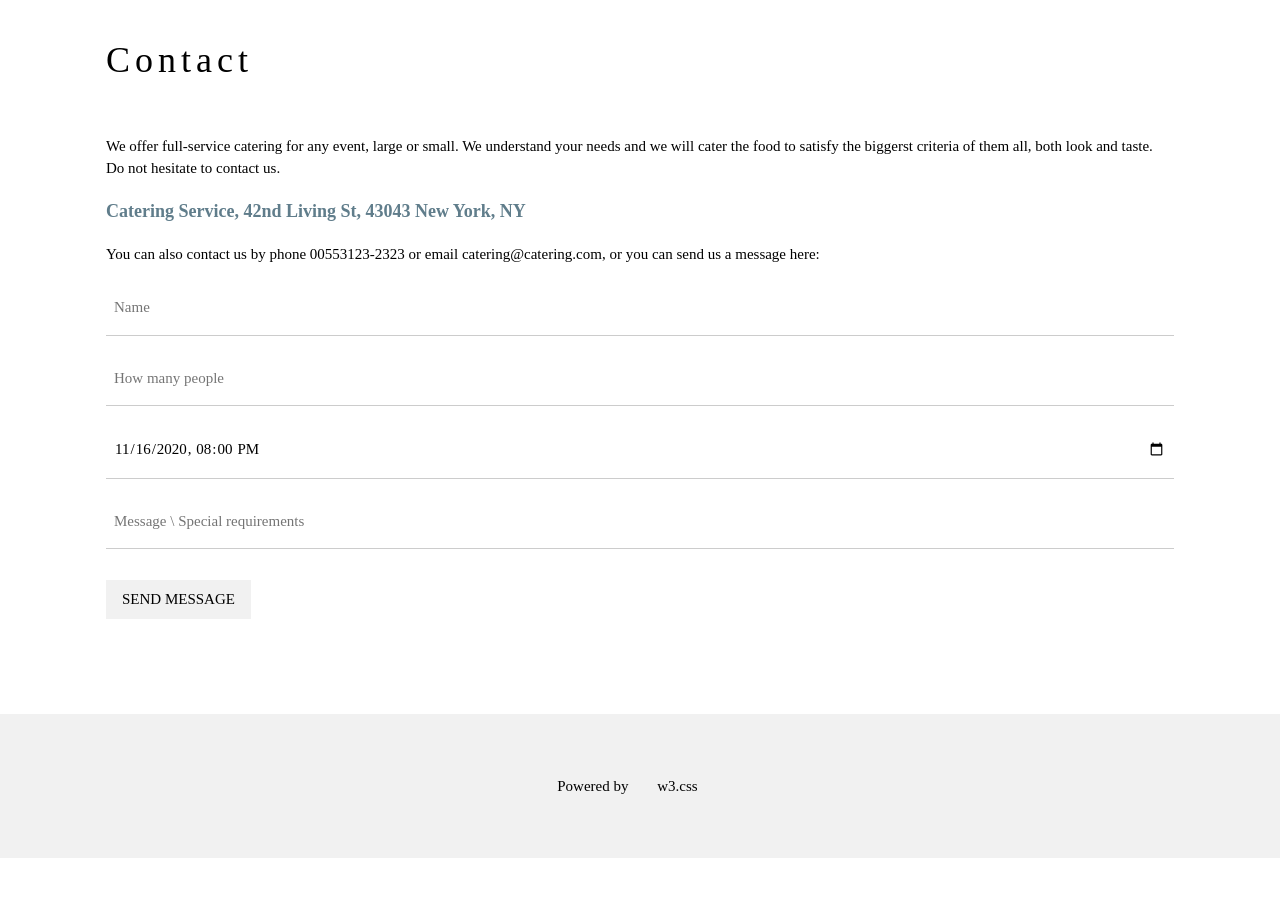
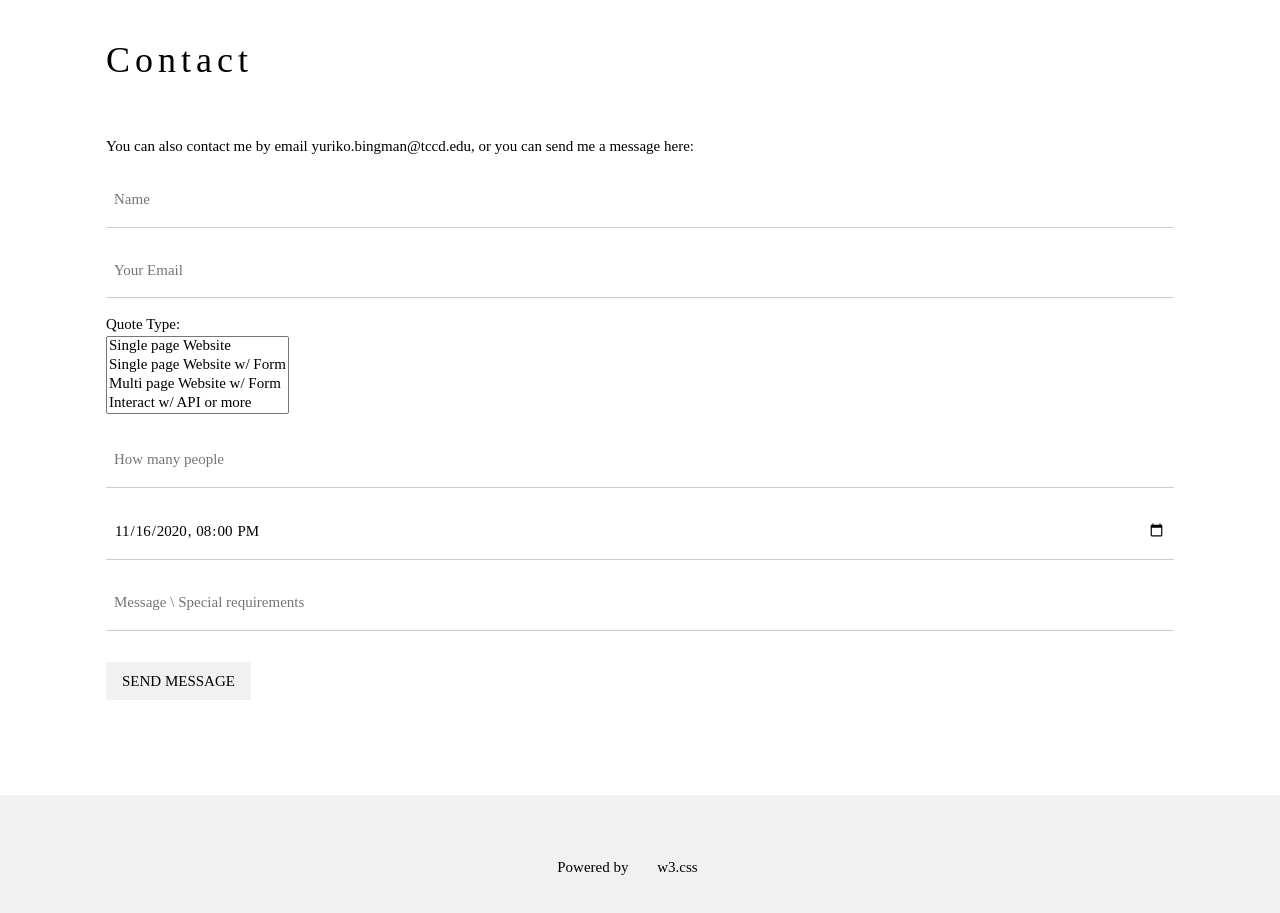
Before and after one commit to yuribingman/yuribingtest, a plain HTML site: page index.html in a window 1280 px wide. Shown: the part 2340-3253 px from the top of the page. Before the commit the page ends 3198 px from the top, so only its background shows below. Drawn offline with nearby package versions, Linux system fonts and the light colour scheme.

Commit message:
Added mail form

```diff
--- a/index.html
+++ b/index.html
@@ -143,11 +143,20 @@
   <!-- Contact Section -->
   <div class="w3-container w3-padding-64" id="contact">
     <h1>Contact</h1><br>
-    <p>We offer full-service catering for any event, large or small. We understand your needs and we will cater the food to satisfy the biggerst criteria of them all, both look and taste. Do not hesitate to contact us.</p>
-    <p class="w3-text-blue-grey w3-large"><b>Catering Service, 42nd Living St, 43043 New York, NY</b></p>
-    <p>You can also contact us by phone 00553123-2323 or email catering@catering.com, or you can send us a message here:</p>
-    <form action="/action_page.php" target="_blank">
-      <p><input class="w3-input w3-padding-16" type="text" placeholder="Name" required name="Name"></p>
+    <p>You can also contact me by email yuriko.bingman@tccd.edu, or you can send me a message here:</p>
+    <form id="my-form" name="contact" method="POST" data-netlify="true">
+      <p><input class="w3-input w3-padding-16" type="text" placeholder="Name" required name="name"></p>
+      <p><input class="w3-input w3-padding-16" type="text" placeholder="Your Email" required name="email"></p>
+      <p>
+        <label>Quote Type: </label><br>
+        <select name="type[]" multiple>
+        <option value="sswp">Single page Website</option>
+        <option value="sswpf">Single page Website w/ Form</option>
+        <option value="mswp">Multi page Website w/ Form</option>
+        <option value="">Interact w/ API or more</option>
+        </select>
+      </p>
+
       <p><input class="w3-input w3-padding-16" type="number" placeholder="How many people" required name="People"></p>
       <p><input class="w3-input w3-padding-16" type="datetime-local" placeholder="Date and time" required name="date" value="2020-11-16T20:00"></p>
       <p><input class="w3-input w3-padding-16" type="text" placeholder="Message \ Special requirements" required name="Message"></p>
```
Also changed, not shown: images/cute/animal3.jpg (renamed from images/misc/animal3.jpg).
